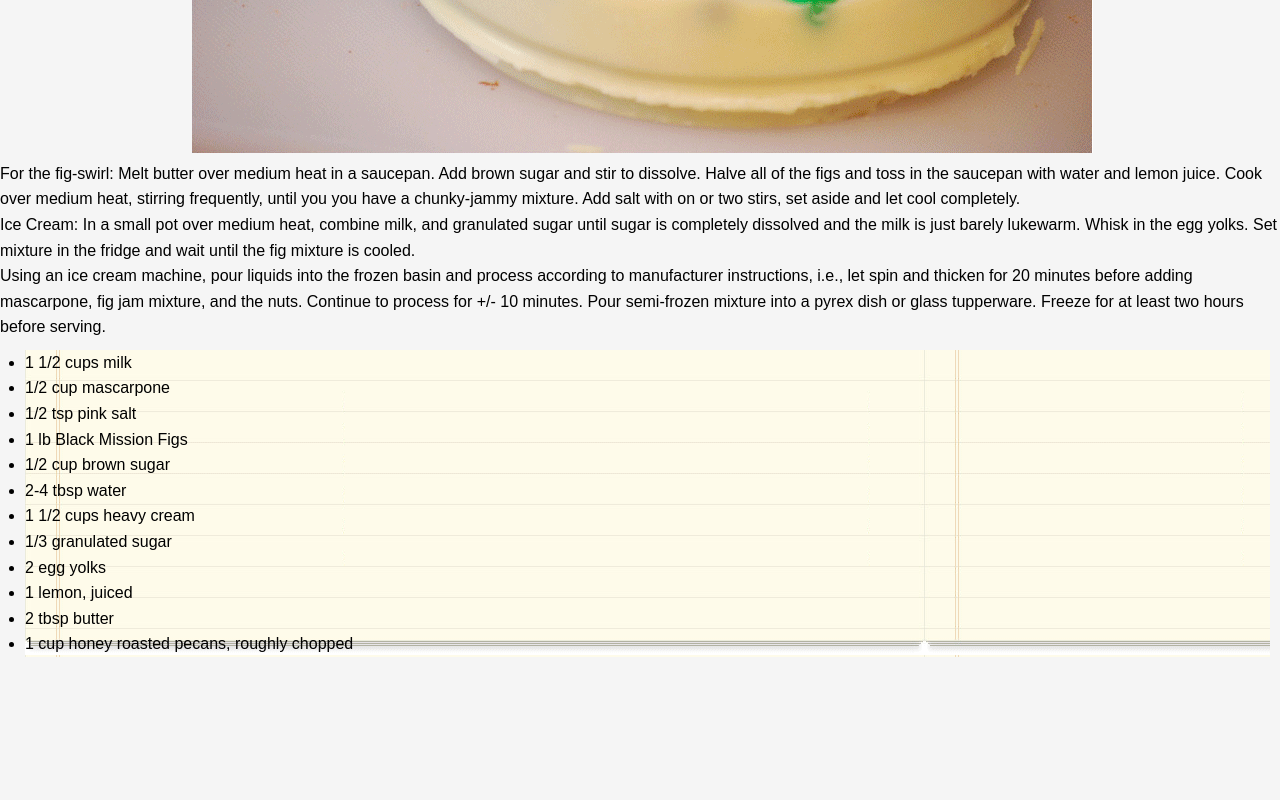
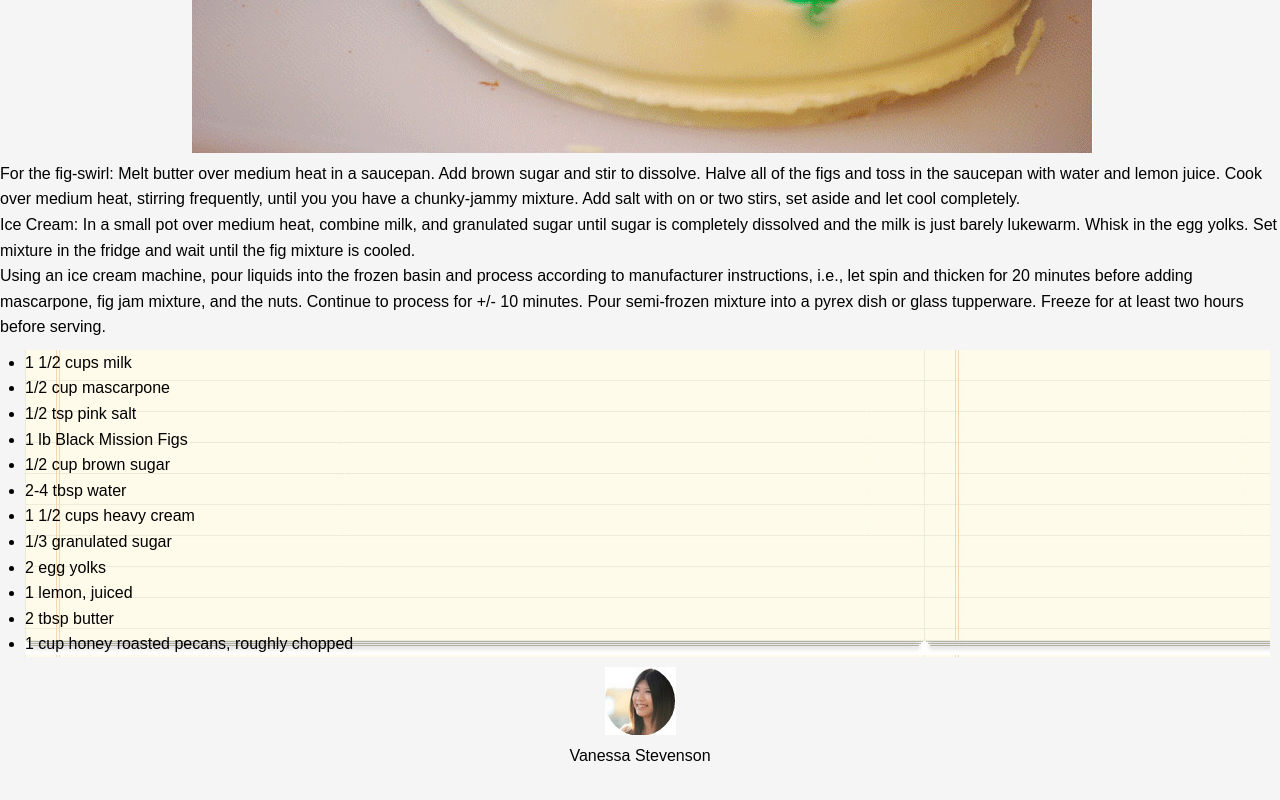
Before and after one commit to Caleb-McKinney/chocolate-pizza, a plain HTML site: page index.html in a window 1280 px wide. Shown: the part 781-1581 px from the top of the page. Before the commit the page ends 1448 px from the top, so only its background shows below. Drawn offline with Linux system fonts and the light colour scheme.

Commit message:
updated images and footer

```diff
--- a/index.html
+++ b/index.html
@@ -52,5 +52,9 @@
   </section>
 
 </body>
+<footer>
+  <img src="img/van-pic.png" alt="Vanessa image">
+  <p>Vanessa Stevenson</p>
+</footer>
 </main>
 </html>
--- a/style.css
+++ b/style.css
@@ -21,6 +21,11 @@ header {
   padding: 20px 0;
   text-align: center;
   border-bottom: gray;
+}
+
+footer {
+  margin-bottom: 50px;
+  text-align: center;
 }
 
 .logo img {
```
